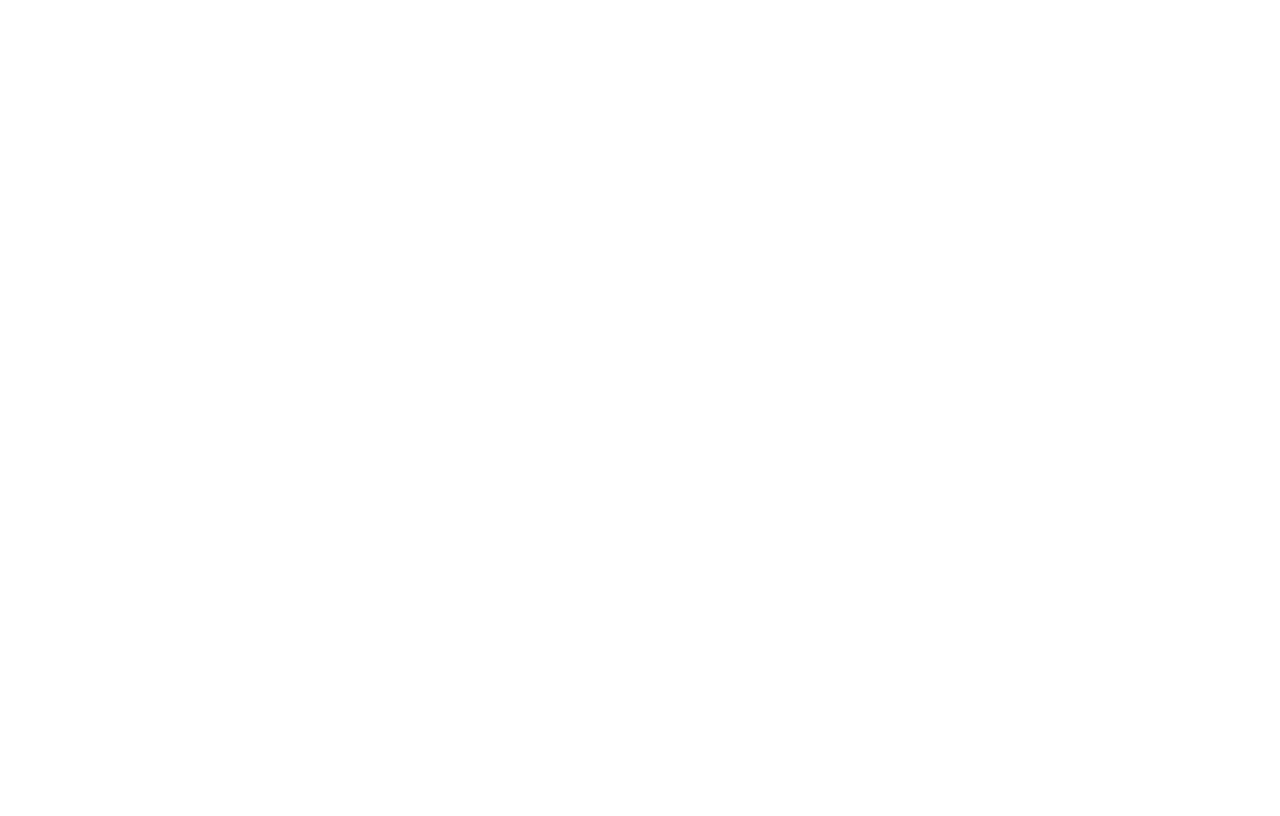
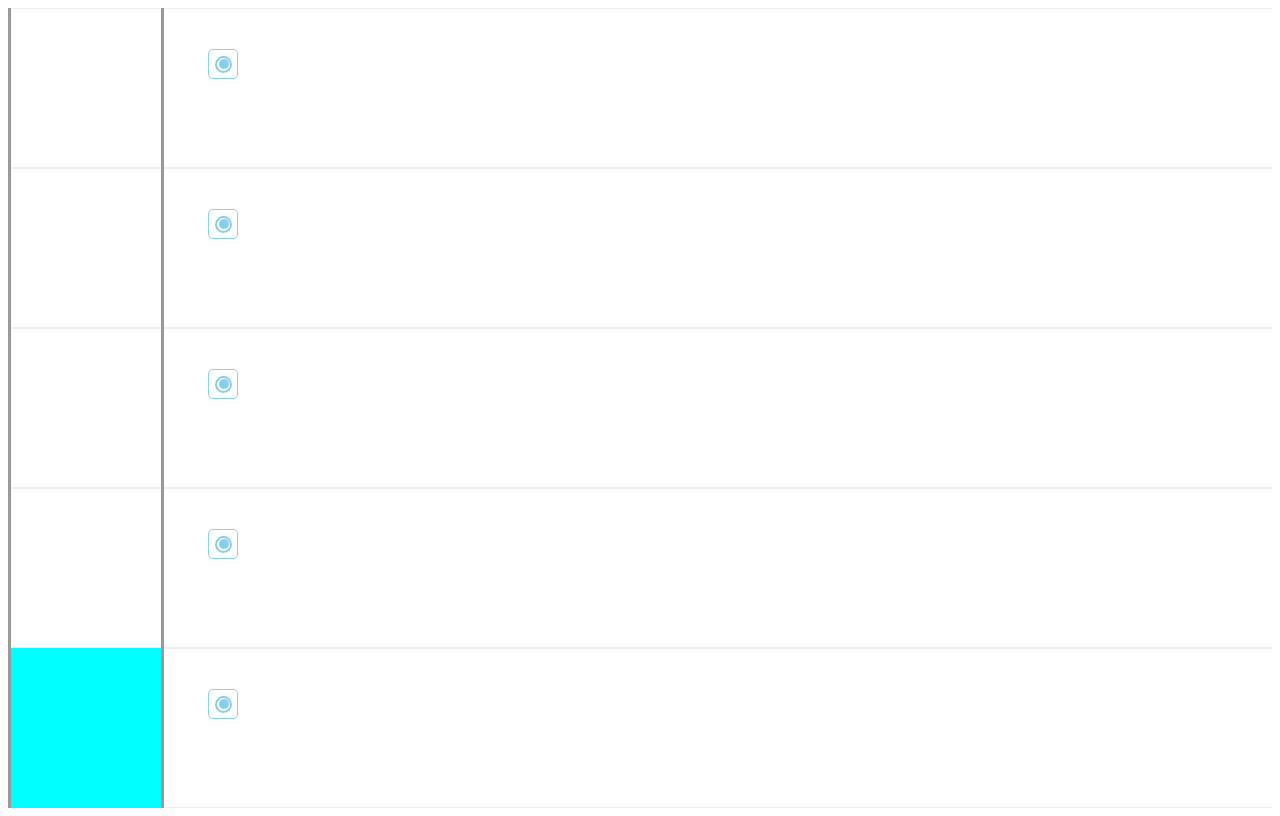
Before and after one commit to DanilaKorsakov/TestProject, a Vue app: page / in a window 1280 px wide. Built offline with nearby package versions, Linux system fonts and the light colour scheme.

Commit message:
Project interface structure

```diff
--- a/package.json
+++ b/package.json
@@ -21,6 +21,9 @@
   },
   "homepage": "https://github.com/DanilaKorsakov/TestProject#readme",
   "dependencies": {
+    "sass": "^1.53.0",
+    "sass-loader": "^13.0.2",
+    "style-loader": "^3.3.1",
     "vue": "^3.2.37"
   },
   "devDependencies": {
--- a/src/App.vue
+++ b/src/App.vue
@@ -1,9 +1,16 @@
 <template>
-
+    <div class="emulator">
+        <div class="emulator__horizontal-lines">
+            <Elevator/>
+        </div>
+        <Flor v-for="flor in 5"></Flor>
+    </div>
 </template>
 
 <script>
     import {defineComponent} from 'vue'
+    import Elevator from "./components/Elevator.vue";
+    import Flor from "./components/Flor.vue";
     export default defineComponent ( {
         name: 'App',
         data (){
@@ -14,5 +21,26 @@
         methods: {
 
         },
+        components: {
+            Elevator,
+            Flor,
+        }
     })
 </script>
+
+<style lang="scss">
+    .emulator{
+        position: relative;
+        height: 100vh;
+        &__horizontal-lines{
+            width: 150px;
+            border: 3px solid #9c9898;
+            border-top: none;
+            border-bottom: none;
+            height: 100%;
+            position: absolute;
+            bottom: 0;
+        }
+    }
+
+</style>
--- /dev/null
+++ b/src/components/Btn.vue
@@ -0,0 +1,71 @@
+<template>
+    <button :class="{active:isActive}" class="btn" @click="GoToNextFlor">
+        <div class="btn__content"></div>
+    </button>
+</template>
+
+<script>
+    export default  {
+        name: 'Btn',
+        data (){
+            return {
+                isActive:false
+            }
+        },
+        methods: {
+            GoToNextFlor (){
+                this.isActive=true;
+            }
+        },
+    }
+</script>
+
+<style lang="scss">
+    .btn{
+        width: 30px;
+        height: 30px;
+        border: 1px solid #87CEEB;
+        margin: 40px 0 0 200px;
+        background: none;
+        border-radius: 5px;
+        cursor: pointer;
+        transition: 0.3s ease-in-out;
+        &__content{
+            width: 17px;
+            height: 17px;
+            border-radius: 50%;
+            border: 2px solid #87CEEB;
+            box-sizing: border-box;
+            display: flex;
+            align-items: center;
+            justify-content: center;
+            position: relative;
+            transition: 0.3s ease-in-out;
+        }
+        &__content::after{
+            content: '';
+            background-color:#87CEEB;
+            width: 10px;
+            height: 10px;
+            box-sizing: border-box;
+            border-radius: 50%;
+            position: absolute;
+            top: 50%;
+            left: 50%;
+            transform: translate(-50%, -50%);
+            margin-right: -50%;
+            transition: 0.3s ease-in-out;
+        }
+    }
+    .active{
+        border: 1px solid #FFA500;
+        .btn{
+            &__content{
+                border: 2px solid #FFA500;
+            }
+            &__content::after{
+                background-color:#FFA500;
+            }
+        }
+    }
+</style>
--- /dev/null
+++ b/src/components/Elevator.vue
@@ -0,0 +1,27 @@
+<template>
+    <div class="elevator"></div>
+</template>
+
+<script>
+    export default  {
+        name: 'Elevator',
+        data (){
+            return {
+
+            }
+        },
+        methods: {
+
+        },
+    }
+</script>
+
+<style lang="scss">
+    .elevator{
+        width: inherit;
+        height: 20%;
+        background-color: aqua;
+        position: absolute;
+        bottom: 0;
+    }
+</style>
--- /dev/null
+++ b/src/components/Flor.vue
@@ -0,0 +1,34 @@
+<template>
+    <div class="flor">
+        <Btn/>
+    </div>
+</template>
+
+<script>
+    import Btn from "../components/Btn.vue";
+    export default  {
+        name: 'Flor',
+        data (){
+            return {
+
+            }
+        },
+        methods: {
+
+        },
+        components:{
+            Btn
+        }
+    }
+</script>
+
+<style lang="scss">
+    .flor{
+        width: 100%;
+        border: 0.5px solid #f1ecec;
+        border-left: none;
+        border-right: none;
+        height: 20%;
+        box-sizing: border-box;
+    }
+</style>
--- a/webpack.config.js
+++ b/webpack.config.js
@@ -1,5 +1,5 @@
 const path = require('path');
-const { VueLoaderPlugin } = require('vue-loader')
+const { VueLoaderPlugin } = require('vue-loader');
 module.exports = {
     entry: path.join(__dirname,'src','index.js'),
     output: {
@@ -24,6 +24,14 @@
                 test: /\.css$/,
                 loader: 'css-loader'
             },
+            {
+                test: /\.s[ac]ss$/i,
+                use: [
+                    "style-loader",
+                    "css-loader",
+                    "sass-loader",
+                ],
+            }
         ]
     },
     plugins: [
```
